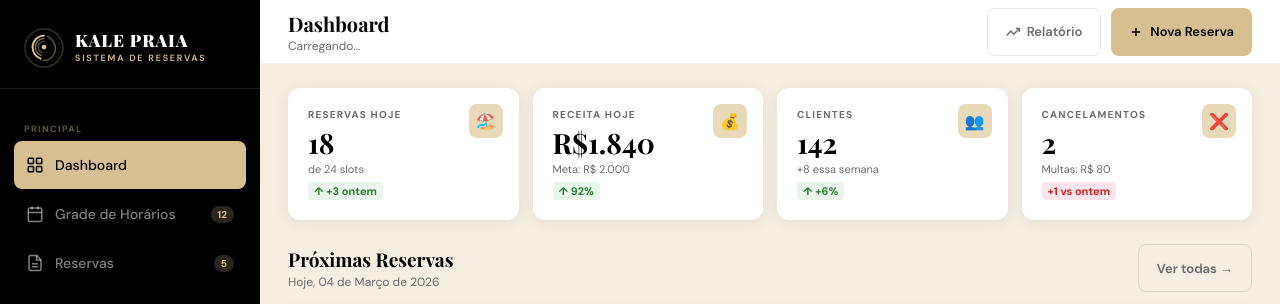
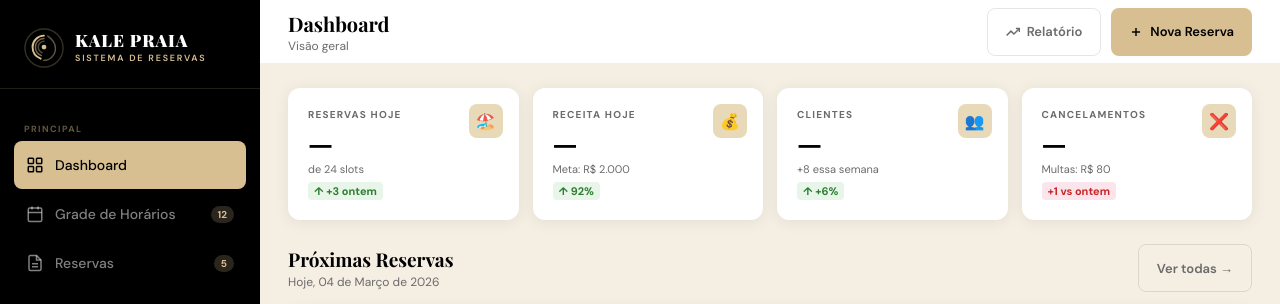
Before and after one commit to rodolfoggabriel-coder/kale-praia, a Flask app: page / in a window 1280 px wide. Shown: the top 304 px of the page. Run offline with Flask 3, Linux system fonts and the light colour scheme.

Commit message:
fix: pagina carrega sem bloquear, timeout 8s na API

```diff
--- a/kale_praia_deploy_v1/kale-praia/templates/index.html
+++ b/kale_praia_deploy_v1/kale-praia/templates/index.html
@@ -870,7 +870,7 @@
       </button>
       <div class="topbar-title">
         <h1 id="page-title">Dashboard</h1>
-        <p id="page-sub">Carregando...</p>
+        <p id="page-sub">Visão geral</p>
       </div>
     </div>
     <div class="topbar-actions">
@@ -899,28 +899,28 @@
         <div class="stat-card" onclick="showPage('grade', null)">
           <div class="stat-icon">🏖️</div>
           <div class="stat-label">Reservas Hoje</div>
-          <div class="stat-value">18</div>
+          <div class="stat-value" id="stat-reservas">—</div>
           <div class="stat-sub">de 24 slots</div>
           <div class="stat-trend trend-up">↑ +3 ontem</div>
         </div>
         <div class="stat-card">
           <div class="stat-icon">💰</div>
           <div class="stat-label">Receita Hoje</div>
-          <div class="stat-value">R$1.840</div>
+          <div class="stat-value" id="stat-receita">—</div>
           <div class="stat-sub">Meta: R$ 2.000</div>
           <div class="stat-trend trend-up">↑ 92%</div>
         </div>
         <div class="stat-card" onclick="showPage('clientes', null)">
           <div class="stat-icon">👥</div>
           <div class="stat-label">Clientes</div>
-          <div class="stat-value">142</div>
+          <div class="stat-value" id="stat-clientes">—</div>
           <div class="stat-sub">+8 essa semana</div>
           <div class="stat-trend trend-up">↑ +6%</div>
         </div>
         <div class="stat-card">
           <div class="stat-icon">❌</div>
           <div class="stat-label">Cancelamentos</div>
-          <div class="stat-value">2</div>
+          <div class="stat-value" id="stat-cancel">—</div>
           <div class="stat-sub">Multas: R$ 80</div>
           <div class="stat-trend trend-down">+1 vs ontem</div>
         </div>
@@ -1476,14 +1476,19 @@ const API_BASE = '';
 
 async function apiFetch(url, opts = {}) {
   try {
+    const controller = new AbortController();
+    const timeout = setTimeout(() => controller.abort(), 8000); // 8s timeout
     const res = await fetch(API_BASE + url, {
       headers: { 'Content-Type': 'application/json' },
+      signal: controller.signal,
       ...opts,
       body: opts.body ? JSON.stringify(opts.body) : undefined,
     });
+    clearTimeout(timeout);
     return await res.json();
   } catch(e) {
-    return { erro: 'Erro de conexão com o servidor' };
+    if (e.name === 'AbortError') return { erro: 'Servidor demorando — tente novamente' };
+    return { erro: 'Erro de conexão' };
   }
 }
 
@@ -1494,14 +1499,11 @@ async function apiFetch(url, opts = {}) {
 async function carregarStats() {
   const s = await apiFetch('/api/stats');
   if (s.erro) return;
-  const cards = document.querySelectorAll('.stat-value');
-  if (cards[0]) cards[0].textContent = s.reservas_hoje;
-  if (cards[1]) cards[1].textContent = `R$${s.receita_hoje.toLocaleString('pt-BR', {minimumFractionDigits:0})}`;
-  if (cards[2]) cards[2].textContent = s.total_clientes;
-  if (cards[3]) cards[3].textContent = s.cancelamentos_hoje;
-  const subs = document.querySelectorAll('.stat-sub');
-  if (subs[1]) subs[1].textContent = `Meta: R$ ${s.meta_diaria.toLocaleString('pt-BR')}`;
-  if (subs[3]) subs[3].textContent = `Multas: R$ ${s.multas_hoje.toFixed(2)}`;
+  const el = id => document.getElementById(id);
+  if (el('stat-reservas')) el('stat-reservas').textContent = s.reservas_hoje;
+  if (el('stat-receita'))  el('stat-receita').textContent  = `R$${(s.receita_hoje||0).toLocaleString('pt-BR', {minimumFractionDigits:0})}`;
+  if (el('stat-clientes')) el('stat-clientes').textContent = s.total_clientes;
+  if (el('stat-cancel'))   el('stat-cancel').textContent   = s.cancelamentos_hoje;
 }
 
 async function carregarReservas() {
@@ -1755,13 +1757,15 @@ async function filterChip(el, status) {
 }
 
 // ─── INIT ───
-document.addEventListener('DOMContentLoaded', async () => {
+document.addEventListener('DOMContentLoaded', () => {
   const now = new Date();
   document.getElementById('page-sub').textContent = 'Visão geral — ' + now.toLocaleDateString('pt-BR', { day:'numeric', month:'short' });
   document.getElementById('f-data').value = now.toISOString().split('T')[0];
 
-  // Carrega tudo da API
-  await Promise.all([carregarStats(), carregarReservas(), carregarClientes()]);
+  // Carrega cada seção independente — página não trava se API demorar
+  carregarStats();
+  carregarReservas();
+  carregarClientes();
   renderGrade();
 
   // Swipe para abrir sidebar no mobile
```
